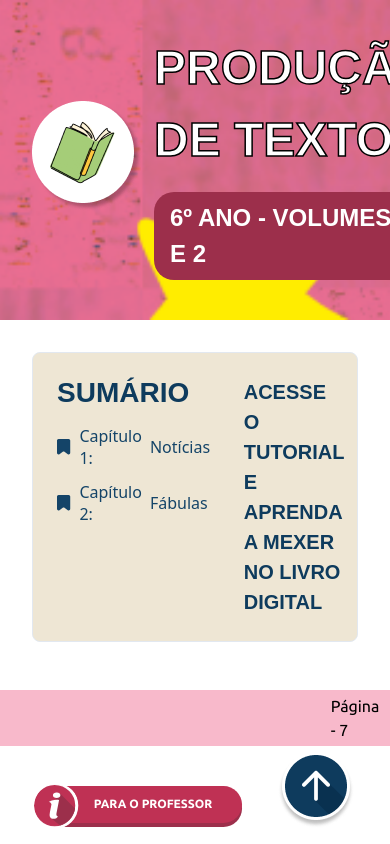
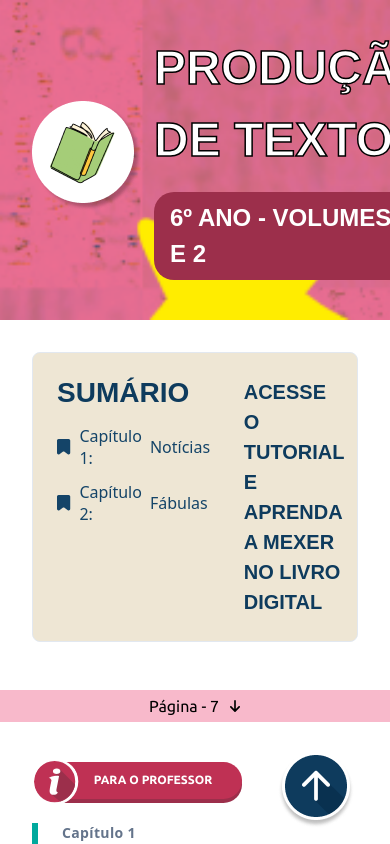
Before and after one commit to naygracioliarco/livro-conquista, a React (Vite) app: page / in a window 390 px wide. Shown: the top 844 px of the page. Built offline with nearby package versions, Linux system fonts and the light colour scheme; a web font is replaced by a local one.

Commit message:
ajuste pagina mobile

```diff
--- a/src/components/Pagination.tsx
+++ b/src/components/Pagination.tsx
@@ -7,12 +7,11 @@ function Pagination({ currentPage }: PaginationProps) {
   return (
     <div
       data-page={currentPage}
-      className="flex items-center justify-center -mx-8 md:-mx-12"
+      className="flex items-center justify-center -mx-8 md:-mx-12 px-4 md:px-[360px] py-1"
       style={{
         display: 'flex',
         width: '100vw',
         maxWidth: '100vw',
-        padding: '4px 360px',
         justifyContent: 'center',
         alignItems: 'center',
         gap: '10px',
--- a/src/components/QuestionAlternative.tsx
+++ b/src/components/QuestionAlternative.tsx
@@ -30,8 +30,8 @@ function QuestionAlternative({
             key={index}
             className={`flex items-center gap-3 p-3 rounded cursor-pointer transition-colors ${
               selectedAnswer === index
-                ? 'bg-emerald-100 border-l-4 border-emerald-600'
-                : 'bg-white hover:bg-emerald-50'
+                ? 'bg-blue-100 border-l-4 border-blue-600'
+                : 'bg-white hover:bg-blue-50'
             } ${
               showResults && selectedAnswer === index
                 ? isCorrect
```
